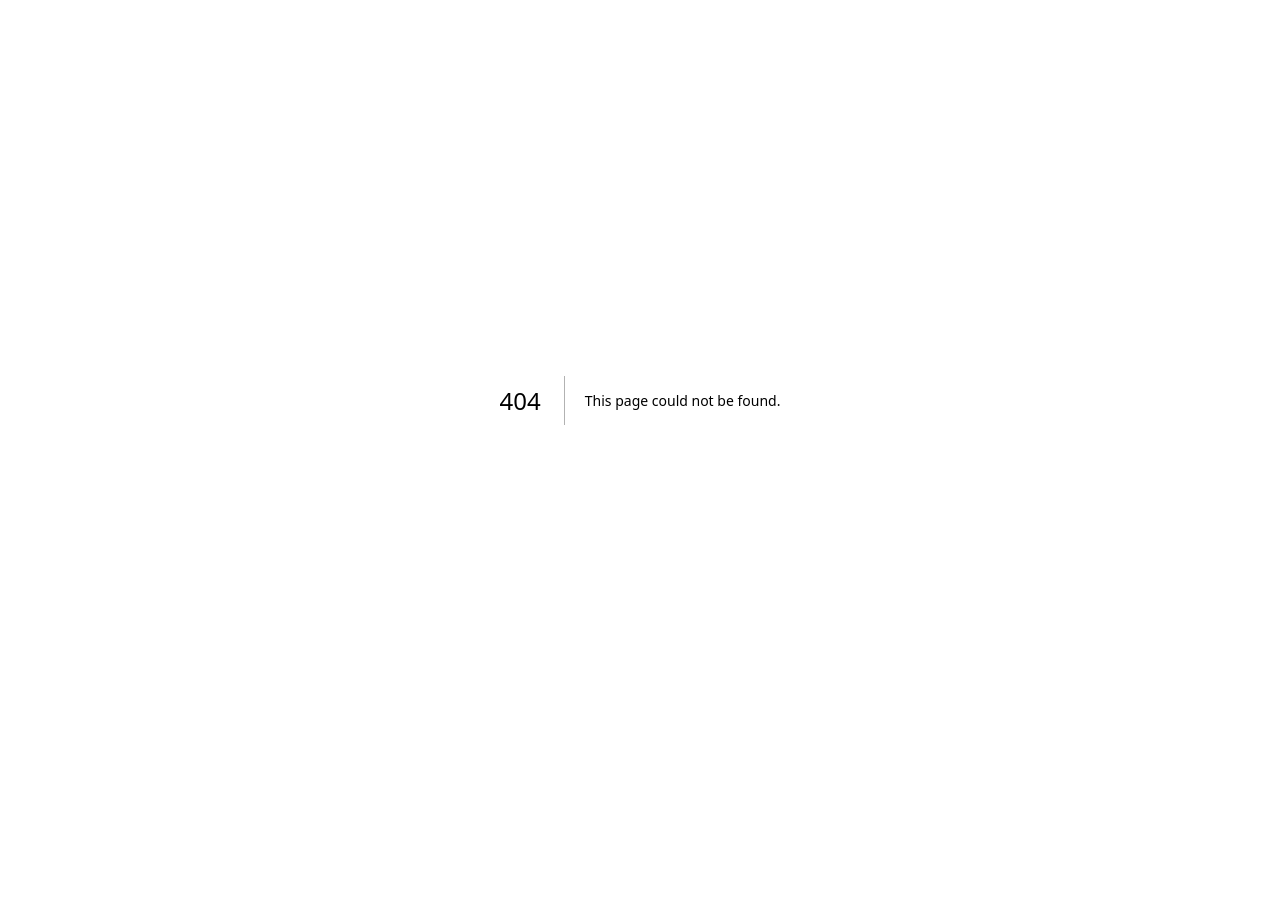
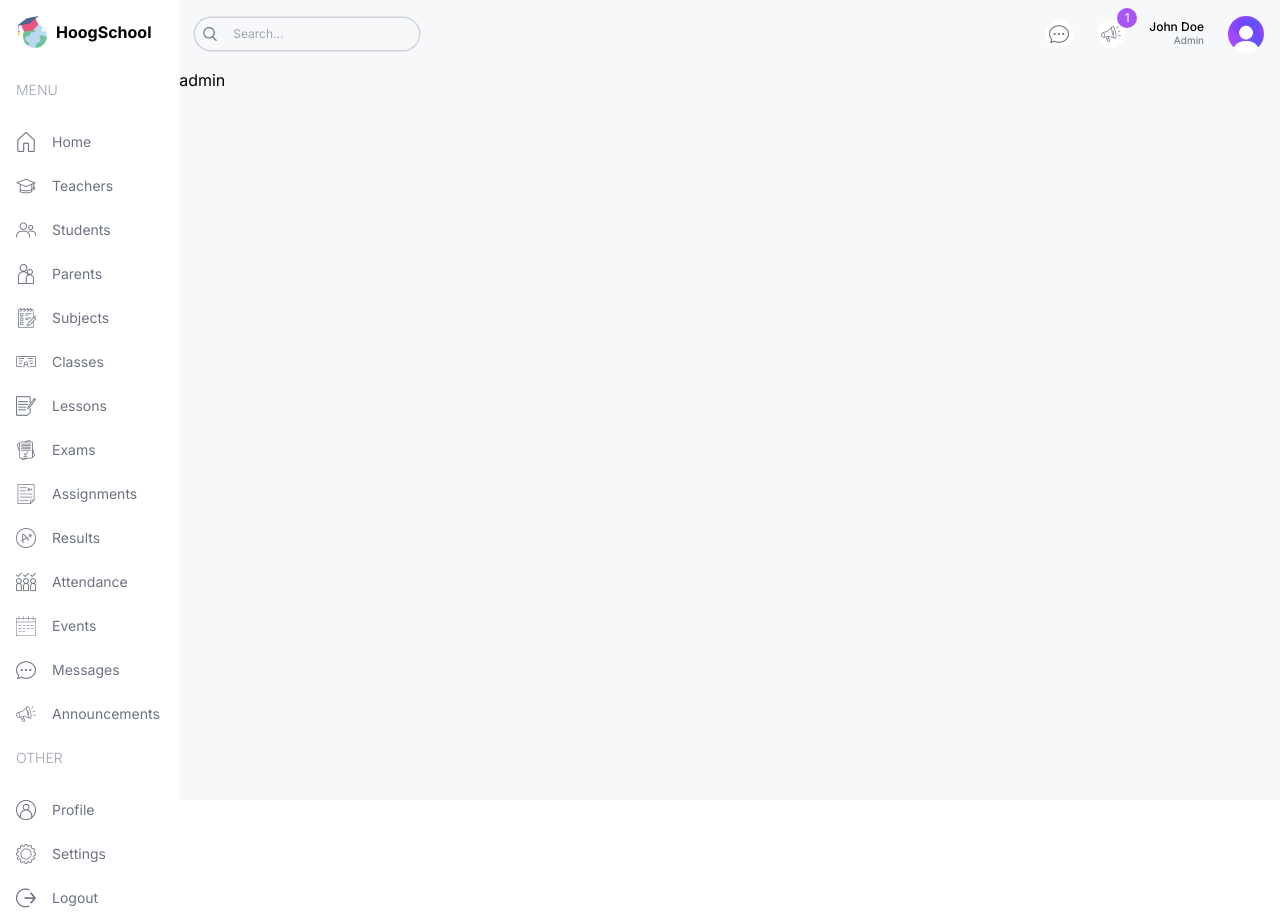
Before and after one commit to Chuloshnikov/college-management-dashboard, a Next.js app: page /admin in a window 1280 px wide. Before the commit this address had no page. Before the commit the page ends 800 px from the top, so only its background shows below. Built offline with nearby package versions, Linux system fonts and the light colour scheme.

Commit message:
done (sudebar and menu added)

```diff
--- /dev/null
+++ b/src/app/(dashboard)/admin/page.tsx
@@ -0,0 +1,7 @@
+import React from 'react'
+
+export default function AdminPage() {
+  return (
+    <div className=''>admin</div>
+  )
+}
--- /dev/null
+++ b/src/app/(dashboard)/layout.tsx
@@ -0,0 +1,31 @@
+import Menu from "@/components/Menu";
+import Navbar from "@/components/Navbar";
+import Image from "next/image";
+import Link from "next/link";
+
+export default function DashboardLayout({
+  children,
+}: Readonly<{
+  children: React.ReactNode;
+}>) {
+  return (
+    <div className="h-screen flex">
+      {/* LEFT */}
+      <div className="w-[14%] md:w-[8%] lg:w-[16%] xl:w-[14%] p-4">
+        <Link
+          href="/"
+          className="flex items-center justify-center lg:justify-start gap-2"
+        >
+          <Image src="/logo.png" alt="logo" width={32} height={32} />
+          <span className="hidden lg:block font-bold">HoogSchool</span>
+        </Link>
+        <Menu />
+      </div>
+      {/* RIGHT */}
+      <div className="w-[86%] md:w-[92%] lg:w-[84%] xl:w-[86%] bg-[#F7F8FA] overflow-scroll flex flex-col">
+        <Navbar />
+        {children}
+      </div>
+    </div>
+  );
+}
--- /dev/null
+++ b/src/app/(dashboard)/parent/page.tsx
@@ -0,0 +1,9 @@
+import React from 'react'
+
+export default function ParentPage() {
+  return (
+    <div>
+        Parent
+    </div>
+  )
+}
--- /dev/null
+++ b/src/app/(dashboard)/student/page.tsx
@@ -0,0 +1,7 @@
+import React from 'react'
+
+export default function StudentPage() {
+  return (
+    <div>student</div>
+  )
+}
--- /dev/null
+++ b/src/app/(dashboard)/teacher/page.tsx
@@ -0,0 +1,7 @@
+import React from 'react'
+
+export default function TeacherPage() {
+  return (
+    <div>teacher</div>
+  )
+}
--- a/src/app/layout.tsx
+++ b/src/app/layout.tsx
@@ -5,8 +5,8 @@
 const inter = Inter({ subsets: ["latin"] });
 
 export const metadata: Metadata = {
-  title: "Lama Dev School Management Dashboard",
-  description: "Next.js School Management System",
+  title: "HoogSchool",
+  description: "HoogsSchool Management System",
 };
 
 
--- /dev/null
+++ b/src/app/sign-in/page.tsx
@@ -0,0 +1,7 @@
+import React from 'react'
+
+export default function LoginPage() {
+  return (
+    <div>Login page</div>
+  )
+}
--- a/src/components/Menu.tsx
+++ b/src/components/Menu.tsx
@@ -1,3 +1,6 @@
+import Image from "next/image";
+import Link from "next/link";
+
 const menuItems = [
     {
       title: "MENU",
@@ -112,3 +115,30 @@
       ],
     },
   ];
+
+
+  const Menu = () => {
+    return (
+      <div className="mt-4 text-sm">
+          {menuItems.map(menuItem => (
+            <div className="flex flex-col gap-2"
+            key={menuItem.title}
+            >
+              <span className="hidden lg:block text-gray-400 font-light my-4">{menuItem.title}</span>
+              {menuItem.items.map(item => (
+                <Link
+                href={item.href}
+                key={item.label}
+                className="flex items-center justify-center lg:justify-start gap-4 text-gray-500 py-2"
+                >
+                  <Image src={item.icon} alt="menu icon" width={20} height={20}/>
+                  <span className="hidden lg:block">{item.label}</span>
+                </Link>
+              ))}
+            </div>
+          ))}
+      </div>
+    )
+  }
+
+  export default Menu;
--- /dev/null
+++ b/src/components/Navbar.tsx
@@ -0,0 +1,30 @@
+import Image from "next/image"
+
+const Navbar = () => {
+  return (
+    <div className='flex items-center justify-between p-4'>
+        {/* SEARCH BAR */}
+        <div className='hidden md:flex items-center gap-2 text-xs rounded-full ring-[1.5px] ring-gray-300 px-2'>
+        <Image src="/search.png" alt="" width={14} height={14}/>
+        <input type="text" placeholder="Search..." className="w-[200px] p-2 bg-transparent outline-none"/>
+        </div>
+        {/* ICONS AND USER */}
+        <div className='flex items-center gap-6 justify-end w-full'>
+        <div className='bg-white rounded-full w-7 h-7 flex items-center justify-center cursor-pointer'>
+            <Image src="/message.png" alt="" width={20} height={20}/>
+        </div>
+        <div className='bg-white rounded-full w-7 h-7 flex items-center justify-center cursor-pointer relative'>
+            <Image src="/announcement.png" alt="" width={20} height={20}/>
+            <div className='absolute -top-3 -right-3 w-5 h-5 flex items-center justify-center bg-purple-500 text-white rounded-full text-xs'>1</div>
+        </div>
+        <div className='flex flex-col'>
+            <span className="text-xs leading-3 font-medium">John Doe</span>
+            <span className="text-[10px] text-gray-500 text-right">Admin</span>
+        </div>
+        <Image src="/avatar.png" alt="" width={36} height={36} className="rounded-full"/>
+        </div>
+    </div>
+  )
+}
+
+export default Navbar;
```
